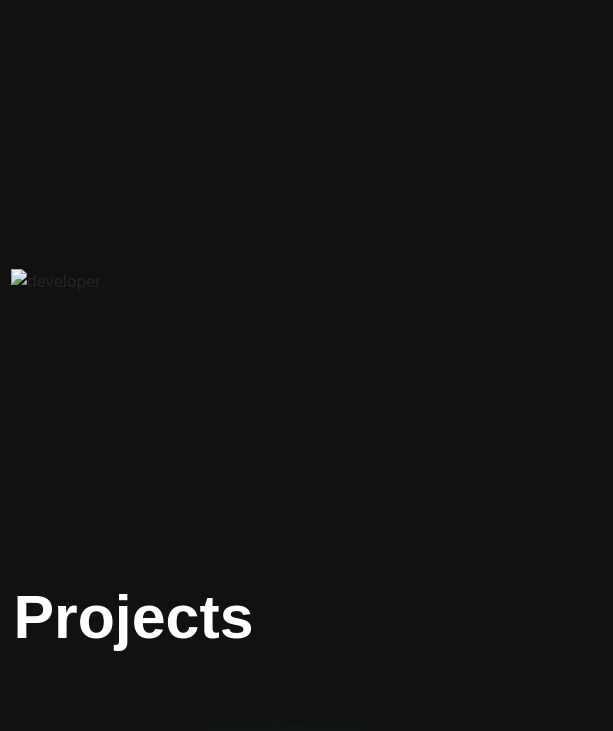
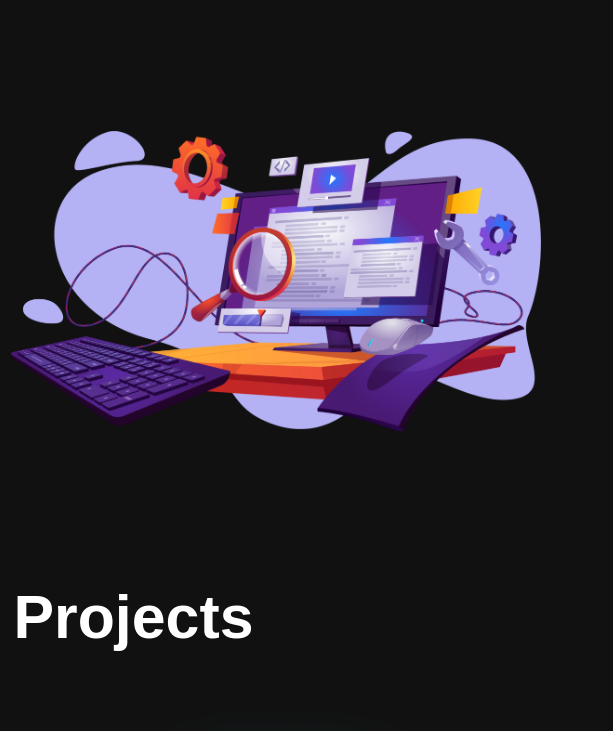
Before and after one commit to ph03n1xc0d3s/0xTer4byt3.io, a plain HTML site: page index.html in a window 1280 px wide. Shown: the part 69-800 px from the top of the page, 667-1280 px from the left. Drawn offline with nearby package versions, Linux system fonts and the light colour scheme.

Commit message:
Update index.html

```diff
--- a/index.html
+++ b/index.html
@@ -36,7 +36,7 @@
         </div>
       </div>
       <div class="hero-image" data-aos="fade-left" data-aos-duration="1000">
-        <img class="hero-image-main" src="./assets/Images/3D.png" alt="developer" width="650px">
+        <img class="hero-image-main" src="./assets/3D.png" alt="developer" width="650px">
       </div>
     </div>
 
```
